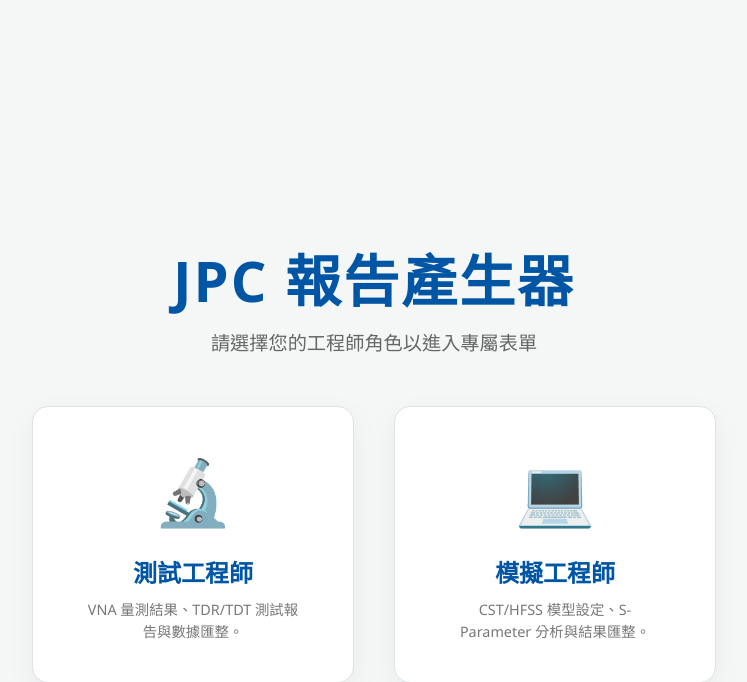
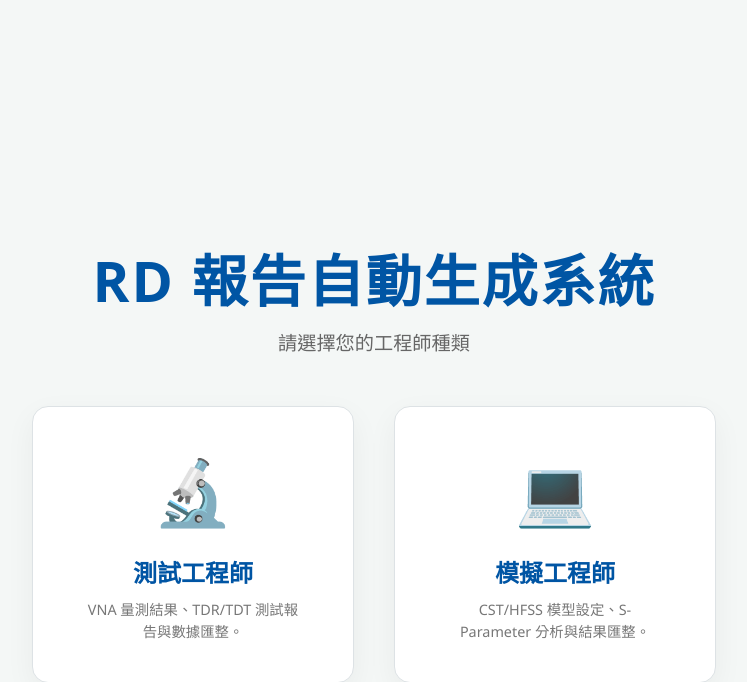
Before and after one commit to yunchung-chen/Presentation_App, a Flask app: page / in a window 1280 px wide. Shown: the top 682 px of the page, without its empty margins (266-1013 px from the left). Run offline with Flask 3, Linux system fonts and the light colour scheme.

Commit message:
Update index.html

```diff
--- a/templates/index.html
+++ b/templates/index.html
@@ -4,7 +4,7 @@
 <head>
     <meta charset="UTF-8">
     <meta name="viewport" content="width=device-width, initial-scale=1.0">
-    <title>JPC 報告產生器</title>
+    <title>RD 報告自動生成系統</title>
     <style>
         :root {
             --bg-main: #F4F7F6;
@@ -187,8 +187,8 @@
 
     <div id="page-role" class="page active">
         <div class="hero-title">
-            <h1>JPC 報告產生器</h1>
-            <p>請選擇您的工程師角色以進入專屬表單</p>
+            <h1>RD 報告自動生成系統</h1>
+            <p>請選擇您的工程師種類</p>
         </div>
         <div class="role-btn-group">
             <div class="role-card" onclick="switchPage('page-test')">
@@ -237,20 +237,20 @@
                 </tr>
             </table>
 
-            <h2>4. 圖表與數據 (含獨立備註)</h2>
+            <h2>4. 圖表與數據</h2>
             <div class="form-group">
-                <label>上傳 SNP 檔 (資料圖表預留)</label>
+                <label>上傳 SNP 檔</label>
                 <div class="upload-box" onclick="document.getElementById('s_snp_upload').click()">
-                    📈 點擊上傳 SNP 檔
+                    點擊上傳 SNP 檔
                     <input type="file" id="s_snp_upload" accept=".snp,.s4p,.s2p" multiple>
                 </div>
                 <div id="s_snp_charts_container"></div>
             </div>
 
             <div class="form-group" style="margin-top: 15px;">
-                <label>上傳視覺化圖表 (截圖)</label>
+                <label>上傳視覺化圖表</label>
                 <div class="upload-box" onclick="document.getElementById('s_img_upload').click()">
-                    🖼️ 點擊上傳圖片 (支援多張)
+                    點擊上傳圖片
                     <input type="file" id="s_img_upload" accept="image/*" multiple>
                 </div>
                 <div id="s_img_charts_container"></div>
@@ -260,7 +260,7 @@
             <div class="form-group" style="margin-bottom: 15px;"><label>結論</label><textarea id="s_c_conc"></textarea></div>
             <div class="form-group"><label>建議後續動作</label><textarea id="s_c_next"></textarea></div>
 
-            <button type="button" class="btn-action" onclick="generateReport('sim')">👁️ 查看報告</button>
+            <button type="button" class="btn-action" onclick="generateReport('sim')">查看報告</button>
         </form>
     </div>
 
@@ -294,20 +294,20 @@
                 </tr>
             </table>
 
-            <h2>4. 測試圖表 (含獨立備註)</h2>
+            <h2>4. 測試圖表</h2>
             <div class="form-group">
-                <label>上傳 CSV 檔 (資料圖表預留)</label>
+                <label>上傳 CSV 檔</label>
                 <div class="upload-box" onclick="document.getElementById('t_csv_upload').click()">
-                    📊 點擊上傳 CSV 檔
+                    點擊上傳 CSV 檔
                     <input type="file" id="t_csv_upload" accept=".csv" multiple>
                 </div>
                 <div id="t_csv_charts_container"></div>
             </div>
 
             <div class="form-group" style="margin-top: 15px;">
-                <label>上傳視覺化圖表 (儀器截圖)</label>
+                <label>上傳視覺化圖表 </label>
                 <div class="upload-box" onclick="document.getElementById('t_img_upload').click()">
-                    🖼️ 點擊上傳圖片 (支援多張)
+                    點擊上傳圖片
                     <input type="file" id="t_img_upload" accept="image/*" multiple>
                 </div>
                 <div id="t_img_charts_container"></div>
@@ -317,7 +317,7 @@
             <div class="form-group" style="margin-bottom: 15px;"><label>結論</label><textarea id="t_c_conc"></textarea></div>
             <div class="form-group"><label>建議後續動作</label><textarea id="t_c_next"></textarea></div>
 
-            <button type="button" class="btn-action" onclick="generateReport('test')">👁️ 查看報告</button>
+            <button type="button" class="btn-action" onclick="generateReport('test')">查看報告</button>
         </form>
     </div>
 
@@ -325,8 +325,8 @@
         <div class="report-toolbar no-print">
             <button class="btn-back" onclick="backToEdit()">⬅ 回到編輯頁面</button>
             <div style="display:flex; gap: 15px;">
-                <button class="btn-dl" onclick="downloadReportHTML()">📥 下載報告 (HTML檔)</button>
-                <button class="btn-print" onclick="window.print()">🖨️ 列印 / 轉存 PDF</button>
+                <button class="btn-dl" onclick="downloadReportHTML()">下載報告 (HTML檔)</button>
+                <button class="btn-print" onclick="window.print()">列印 / 轉存 PDF</button>
             </div>
         </div>
 
@@ -358,8 +358,8 @@
                 const chartId = `chart_${Date.now()}_${index}`;
                 const html = `
                     <div class="chart-item" id="${chartId}">
-                        <div class="mock-graph">📊 ${typeLabel} 數據圖表預留區 (${file.name})</div>
-                        <label>📝 此圖表備註說明：</label>
+                        <div class="mock-graph"> ${typeLabel} 數據圖表預留區 (${file.name})</div>
+                        <label>此圖表備註說明：</label>
                         <textarea class="data-remark" placeholder="請輸入 ${file.name} 的分析備註..."></textarea>
                     </div>
                 `;
```
